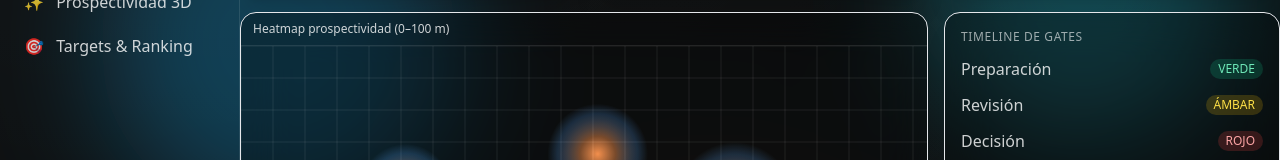
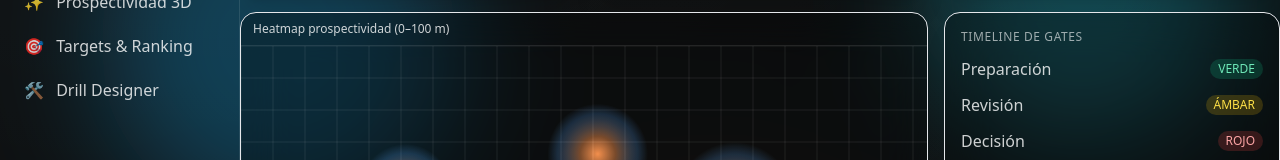
Before and after one commit to cancoretamero/KleverKore, a React (Vite) app: page / in a window 1280 px wide. Shown: the part 214-374 px from the top of the page. Built offline with nearby package versions, Linux system fonts and the light colour scheme.

Commit message:
Update App.jsx

```diff
--- a/src/App.jsx
+++ b/src/App.jsx
@@ -8,6 +8,7 @@ import DataIngesta from './modules/DataIngesta.jsx';
 import Maps2D from './modules/Maps2D.jsx';
 import Prospect3D from './modules/Prospect3D.jsx';
 import Targets from './modules/Targets.jsx';
+import Drill from './modules/Drill.jsx';
 import CommandPalette from './components/common/CommandPalette.jsx';
 import { useToasts } from './components/common/Toaster.jsx';
 
@@ -34,6 +35,7 @@ export default function App() {
     { id: 'maps2d', label: 'Mapas 2D', icon: '🗺️' },
     { id: 'prospect3d', label: 'Prospectividad 3D', icon: '✨' },
     { id: 'targets', label: 'Targets & Ranking', icon: '🎯' },
+    { id: 'drill', label: 'Drill Designer', icon: '🛠️' },
   ];
 
   const Content = () => {
@@ -42,6 +44,7 @@ export default function App() {
     if (moduleId === 'maps2d') return <Maps2D />;
     if (moduleId === 'prospect3d') return <Prospect3D />;
     if (moduleId === 'targets') return <Targets />;
+    if (moduleId === 'drill') return <Drill />;
     return null;
   };
 
```
